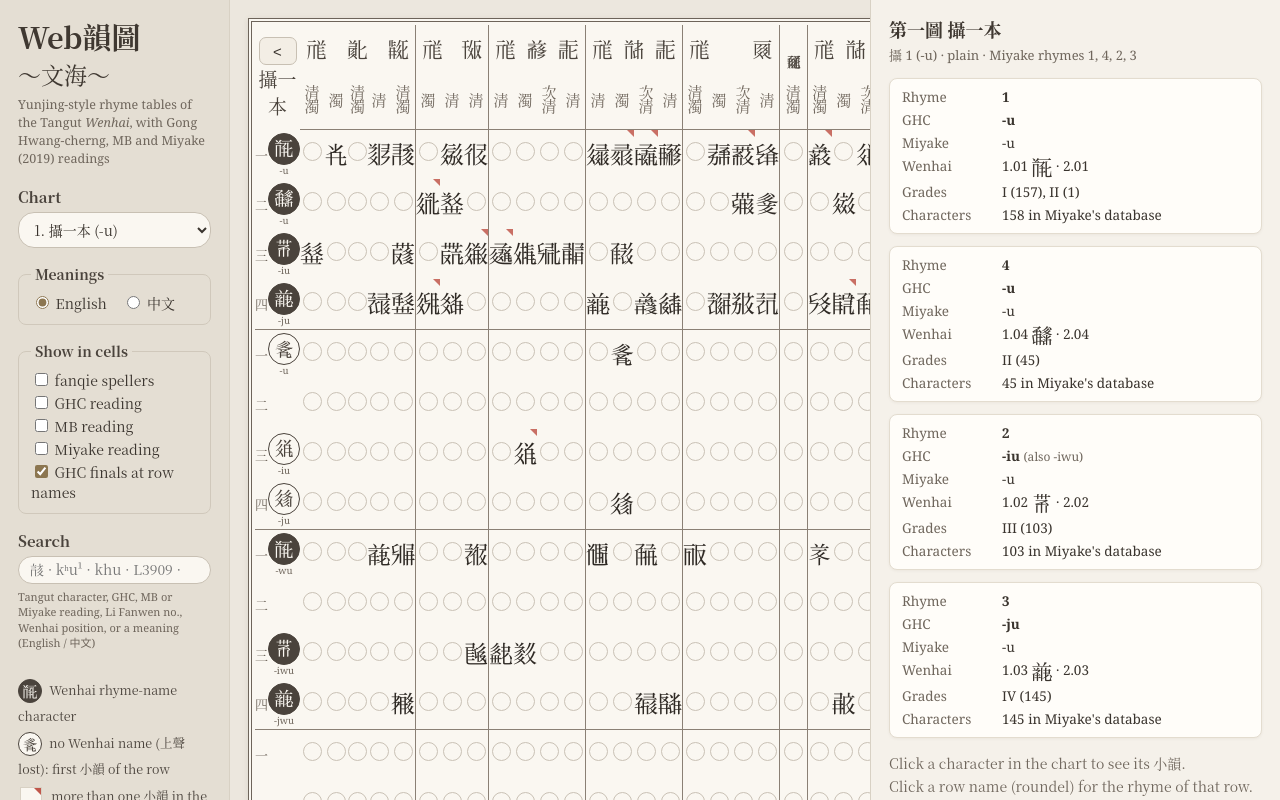
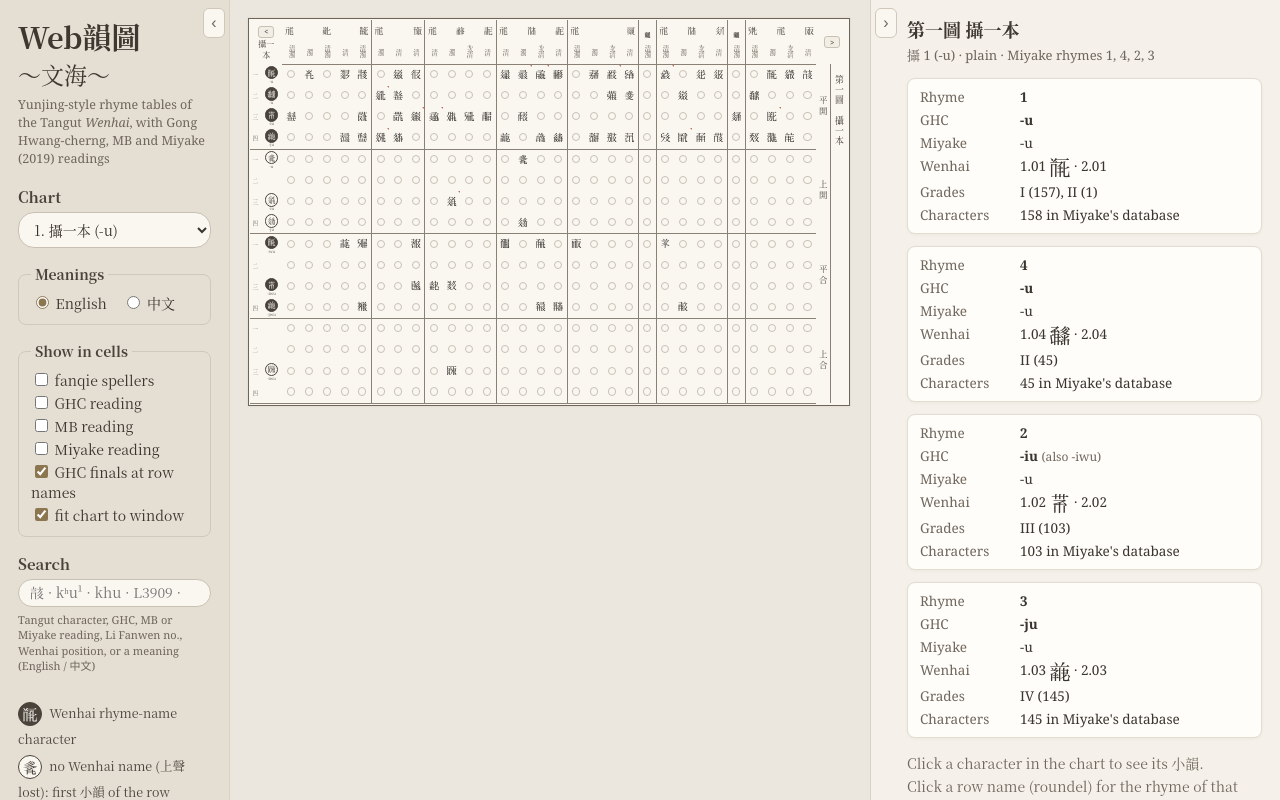
Before and after one commit to arcoinblue/wenhai-yunjing, a plain HTML site: page index.html in a window 1280 px wide. Drawn offline with Linux system fonts and the light colour scheme.

Commit message:
Keep the chart intact at any zoom (fit to window instead of squeezing); foldable side panels
Co-Authored-By: Claude Opus 5.5 <noreply@anthropic.com>
Claude-Session: https://claude.ai/code/session_018Z4zF1aA8EaPyb6AhuJQsm

```diff
--- a/app.js
+++ b/app.js
@@ -52,6 +52,11 @@ fetch('data/wenhai.json?v=6').then(r => r.json()).then(d => {
   sel_.onchange = () => go(+sel_.value);
   ['#optFanqie', '#optGhc', '#optMb', '#optMiyake', '#optFinal'].forEach(id => $(id).onchange = () => { saveOpts(); render(); });
   document.querySelectorAll('input[name=lang]').forEach(r => r.onchange = () => { saveOpts(); showPanel(); search(); });
+  $('#optFit').onchange = () => { saveOpts(); fit(); };
+  $('#foldSide').onclick = () => setFold('side', !$('#app').classList.contains('side-folded'));
+  $('#foldPanel').onclick = () => setFold('panel', !$('#app').classList.contains('panel-folded'));
+  window.addEventListener('resize', () => requestAnimationFrame(fit));
+  $('#app').addEventListener('transitionend', e => { if (e.target.id === 'app') fit(); });
   loadOpts();
   $('#q').oninput = search;
   window.onhashchange = fromHash;
@@ -69,11 +74,14 @@ function loadOpts() {
     $('#optFanqie').checked = !!o.fq; $('#optGhc').checked = !!o.gh; $('#optMb').checked = !!o.mb;
     $('#optMiyake').checked = !!o.rd; $('#optFinal').checked = o.rf !== false;
     const l = document.querySelector(`input[name=lang][value=${o.lang === 'zh' ? 'zh' : 'en'}]`); if (l) l.checked = true;
+    $('#optFit').checked = o.fit !== false;
+    setFold('side', !!o.sideF, false); setFold('panel', !!o.panelF, false);
   } catch (e) { /* storage unavailable */ }
 }
 function saveOpts() {
   try { localStorage.setItem('wyj-opts', JSON.stringify({ fq: $('#optFanqie').checked, gh: $('#optGhc').checked, mb: $('#optMb').checked,
-    rd: $('#optMiyake').checked, rf: $('#optFinal').checked, lang: LANG() })); }
+    rd: $('#optMiyake').checked, rf: $('#optFinal').checked, lang: LANG(), fit: $('#optFit').checked,
+    sideF: $('#app').classList.contains('side-folded'), panelF: $('#app').classList.contains('panel-folded') })); }
   catch (e) { /* ignore */ }
 }
 
@@ -157,8 +165,8 @@ function render() {
         } else inner = '<span class="o"></span>';
         T.push(`<td class="${cls.join(' ')}" ${ids ? `data-cell="${key}"` : ''}>${inner}</td>`);
       });
-      if (d === 1) T.push(`<td class="seclab" rowspan="4" title="${SECDESC[s]}">${SECTIONS[s]}</td>`);
-      if (s === 1 && d === 1) T.push(`<td class="title" rowspan="16">${esc(C.title)}　${esc(C.sheCN)}${esc(C.blockLabel)}</td>`);
+      if (d === 1) T.push(`<td class="seclab" rowspan="4" title="${SECDESC[s]}"><div class="vt">${SECTIONS[s]}</div></td>`);
+      if (s === 1 && d === 1) T.push(`<td class="title" rowspan="16"><div class="vt">${esc(C.title)}　${esc(C.sheCN)}${esc(C.blockLabel)}</div></td>`);
       T.push('</tr>');
     }
   }
@@ -168,6 +176,29 @@ function render() {
   t.querySelectorAll('[data-nav]').forEach(b => b.onclick = () => go(cur + +b.dataset.nav));
   t.querySelectorAll('[data-cell]').forEach(td => td.onclick = () => { sel = { type: 'cell', key: td.dataset.cell }; setHash(); render(); showPanel(); });
   t.querySelectorAll('[data-row]').forEach(el => el.onclick = () => { sel = { type: 'row', key: el.dataset.row }; setHash(); render(); showPanel(); });
+  fit();
+}
+
+// ---- fit chart to the available width (instead of squeezing columns) ------
+function fit() {
+  const wrap = $('#chartWrap'), main = $('#main');
+  wrap.style.zoom = 1;
+  if (!$('#optFit').checked) return;
+  const avail = main.clientWidth - 36;
+  const need = wrap.offsetWidth;
+  const z = Math.min(1, avail / need);
+  wrap.style.zoom = z > 0.3 ? z.toFixed(3) : 0.3;
+}
+
+// ---- foldable side panels ---------------------------------------------------
+function setFold(which, folded, save = true) {
+  $('#app').classList.toggle(which + '-folded', folded);
+  const b = which === 'side' ? $('#foldSide') : $('#foldPanel');
+  b.textContent = which === 'side' ? (folded ? '›' : '‹') : (folded ? '‹' : '›');
+  b.title = (folded ? 'Show ' : 'Hide ') + (which === 'side' ? 'sidebar' : 'details panel');
+  if (save) saveOpts();
+  requestAnimationFrame(fit);
+  setTimeout(fit, 260);          // after the grid transition has finished
 }
 
 const LANG = () => (document.querySelector('input[name=lang]:checked') || {}).value || 'en';
@@ -234,6 +265,7 @@ function slotTitle(s, d, k) {
     <div class="slot-sub">${SECDESC[s]} · grade ${DENGR[d]} · ${c[1]}. <span class="tg">${esc(K.tg)}</span> ${esc(K.tr)} (${K.zh}) · initial ${esc(c[3])} · ${c[2]}</div>`;
 }
 function showPanel() {
+  if (sel && $('#app').classList.contains('panel-folded')) setFold('panel', false);
   const P = $('#panelBody');
   const C = D.charts[cur - 1];
   if (!sel) {
--- a/index.html
+++ b/index.html
@@ -4,12 +4,14 @@
 <meta charset="utf-8">
 <meta name="viewport" content="width=device-width, initial-scale=1">
 <title>Web韻圖 〜文海〜 · Tangut Wenhai rhyme tables</title>
-<link rel="stylesheet" href="style.css?v=6">
+<link rel="stylesheet" href="style.css?v=7">
 <link rel="icon" href="data:,">
 </head>
 <body>
 <div id="app">
   <aside id="side">
+    <button id="foldSide" class="fold" title="Hide sidebar">‹</button>
+    <div class="side-in">
     <h1>Web韻圖<br><span class="sub">〜文海〜</span></h1>
     <p class="tagline">Yunjing-style rhyme tables of the Tangut <i>Wenhai</i>, with Gong Hwang-cherng, MB and Miyake (2019) readings</p>
 
@@ -31,6 +33,7 @@
       <label><input type="checkbox" id="optMb"> MB reading</label>
       <label><input type="checkbox" id="optMiyake"> Miyake reading</label>
       <label><input type="checkbox" id="optFinal" checked> GHC finals at row names</label>
+      <label><input type="checkbox" id="optFit" checked> fit chart to window</label>
     </fieldset>
 
     <div class="ctl">
@@ -55,6 +58,7 @@
       <p>Placement uses Miyake's rhyme, grade, initial and medial; tone comes from the part of the Wenhai the entry is in. Tone 2 comes only from the 雜類 (the 上聲 part of the Wenhai is lost).</p>
       <p>Sources: Wenhai entries and MB reconstruction: Mathieu Beaudouin, <a href="https://zenodo.org/search?q=metadata.creators.person_or_org.name:%22Beaudouin,+Mathieu%22" target="_blank" rel="noopener"><i>The Digital Wenhai: A Unicode-Compliant Dataset of the Backbone of Tangut Linguistics and Philology</i></a> (Zenodo). GHC = Gong Hwang-cherng's reconstruction. Marc Miyake, <i>Tangut Database</i> ver. 4.0 (2019). Character meanings: <i>Tangut characters by group</i> v2.0. Tangut font: Noto Serif Tangut (SIL OFL).</p>
     </details>
+    </div>
   </aside>
 
   <main id="main">
@@ -62,9 +66,10 @@
   </main>
 
   <section id="panel">
+    <button id="foldPanel" class="fold" title="Hide details panel">›</button>
     <div id="panelBody"><p class="placeholder">Click a character in the chart to see its 小韻.<br>Click a row name (roundel) for the rhyme.</p></div>
   </section>
 </div>
-<script src="app.js?v=6"></script>
+<script src="app.js?v=7"></script>
 </body>
 </html>
--- a/style.css
+++ b/style.css
@@ -35,7 +35,22 @@ body { font-family: var(--cjk); color: var(--ink); background: var(--bg);
 .tg { font-family: var(--tg); }
 .muted { color: var(--ink-soft); font-size: 12px; }
 
-#app { display: grid; grid-template-columns: 230px minmax(0, 1fr) 410px; height: 100vh; }
+#app { --sidew: 230px; --panelw: 410px; display: grid; height: 100vh;
+  grid-template-columns: var(--sidew) minmax(0, 1fr) var(--panelw); transition: grid-template-columns .2s; }
+#app.side-folded { --sidew: 30px; }
+#app.panel-folded { --panelw: 30px; }
+#side, #panel { position: relative; }
+.fold { position: absolute; top: 8px; z-index: 5; width: 22px; height: 30px; padding: 0;
+  border: 1px solid #cfc7ba; border-radius: 6px; background: var(--paper); color: var(--ink-soft);
+  font-size: 16px; line-height: 1; cursor: pointer; }
+.fold:hover { background: #fff; color: var(--ink); }
+#foldSide { right: 4px; }
+#foldPanel { left: 4px; }
+#app.side-folded #side { padding: 0; overflow: hidden; }
+#app.side-folded .side-in { display: none; }
+#app.panel-folded #panel { padding: 0; overflow: hidden; }
+#app.panel-folded #panelBody { display: none; }
+#panelBody { padding-left: 18px; }
 #side { background: var(--side); padding: 20px 18px; overflow-y: auto; font-size: 15px;
   border-right: 1px solid #d8d1c4; }
 #main { overflow: auto; padding: 18px; }
@@ -72,7 +87,7 @@ input[type=search] { font-family: var(--tg); }
 .about summary { cursor: pointer; font-weight: 600; }
 
 /* ------------------------------------------------------------- chart ---- */
-#chartWrap { display: inline-block; background: var(--paper); border: 4px double var(--rule-strong);
+#chartWrap { display: inline-block; width: max-content; background: var(--paper); border: 4px double var(--rule-strong);
   padding: 3px; box-shadow: 0 1px 6px rgba(80, 65, 45, .10); }
 #chart { border-collapse: collapse; color: var(--ink); }
 #chart td, #chart th { padding: 0; text-align: center; vertical-align: middle; }
@@ -93,10 +108,13 @@ tr.secend td { border-bottom: 1px solid var(--rule); }
 .deng { width: 24px; font-size: 13px; color: var(--ink-soft); }
 .rowname { width: 52px; line-height: 1; }
 .rowname .rf { display: block; font-family: Georgia, serif; font-size: 9.5px; color: var(--ink-soft); margin-top: 1px; }
-.seclab { width: 34px; font-size: 20px; writing-mode: vertical-rl; letter-spacing: 4px; color: #4a433c; }
-.title { width: 40px; font-size: 21px; writing-mode: vertical-rl; vertical-align: top !important;
-  padding-top: 24px !important; letter-spacing: 3px; border-left: 1.5px solid var(--rule); color: #4a433c; }
-td.c { width: var(--cell); height: var(--row); position: relative; cursor: default; transition: background .12s; }
+.seclab { width: 34px; min-width: 34px; font-size: 20px; color: #4a433c; }
+.title { width: 40px; min-width: 40px; font-size: 21px; vertical-align: top !important;
+  padding-top: 24px !important; border-left: 1.5px solid var(--rule); color: #4a433c; }
+.vt { writing-mode: vertical-rl; display: inline-block; letter-spacing: 4px; white-space: nowrap; }
+.title .vt { letter-spacing: 3px; }
+.deng { min-width: 24px; } .rowname { min-width: 52px; }
+td.c { width: var(--cell); min-width: var(--cell); height: var(--row); position: relative; cursor: default; transition: background .12s; }
 td.c.has { cursor: pointer; }
 td.c.has:hover:not(.sel) { background: var(--hover); }
 td.c.sel { background: var(--sel); box-shadow: inset 0 0 0 1.5px var(--sel-edge); }
@@ -151,7 +169,8 @@ table.mem .rdiff { display: block; font-size: 10.5px; color: #9a6a2c; }
 .rhyme-big { font-size: 44px; width: 62px; height: 62px; cursor: default; }
 
 @media (max-width: 1100px) {
-  #app { grid-template-columns: 1fr; height: auto; }
+  #app, #app.side-folded, #app.panel-folded { grid-template-columns: 1fr; height: auto; }
+  #app.side-folded #side, #app.panel-folded #panel { min-height: 44px; }
   #side, #panel { border: none; }
   #main { order: 2; }
   #panel { order: 3; }
```
